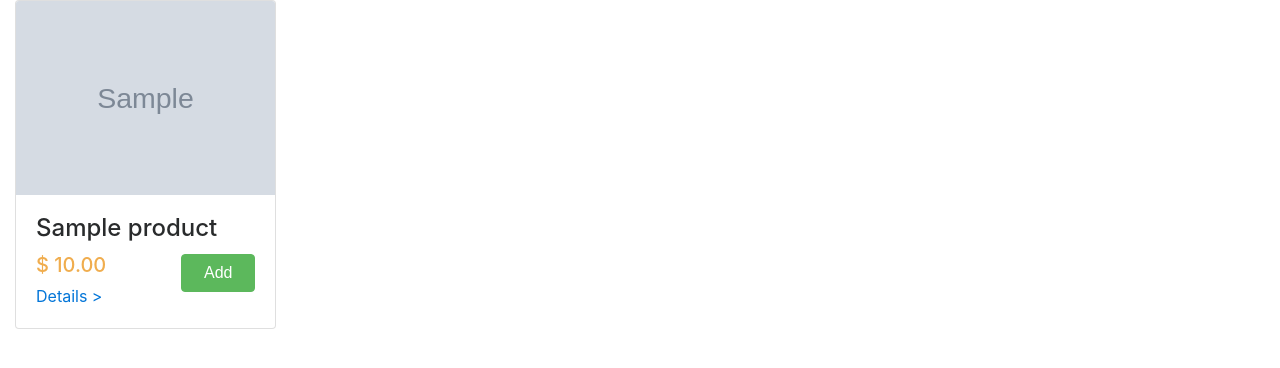
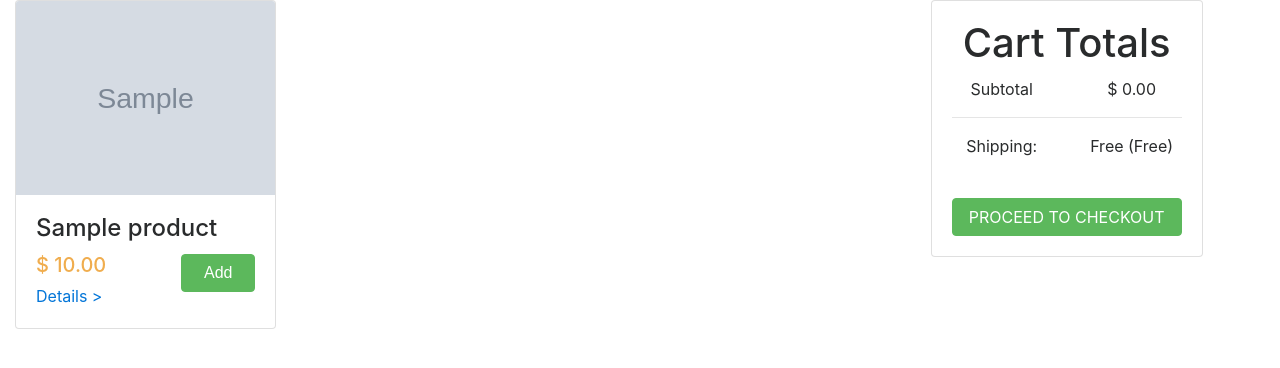
Before and after one commit to NikiSchlifke/php_niki_schlifke-codereview_week08, a PHP site: page / in a window 1280 px wide. Shown: the top 368 px of the page. Run offline with PHP 8.4, Linux system fonts and the light colour scheme; tables that the repository leaves empty hold one stand-in row (values such as "Sample post"); grey boxes marked "Sample" are stand-in pictures; style sheets or scripts are compiled from the project's sources; some libraries are stand-ins or nearby versions.

Commit message:
add shopping cart total display

```diff
--- a/index.php
+++ b/index.php
@@ -21,7 +21,31 @@
         <div class="col-md-8 card-columns" id="product-catalog">
 
         </div>
-        <div class="col-md-4" id="product-cart">
+        <div class="col-md-4 text-center" id="product-cart">
+            <div class="row">
+                <div class="col-xs-12" id="product-cart-items">
+
+                </div>
+            </div>
+
+                    <div class="card" id="cart-total-card">
+                        <div class="card-block">
+                            <h1 class="card-title">Cart Totals</h1>
+                            <div class="row">
+                                <div class="col-xs-12 col-md-6 card-text">Subtotal</div>
+                                <div class="col-xs-12 col-md-6 card-text" id="total-price">$ 0.00</div>
+                            </div>
+                            <hr>
+                            <div class="row">
+                                <div class="col-xs-12 col-md-6 card-text">Shipping:</div>
+                                <div class="col-xs-12 col-md-6 card-text" id="total-shipping">Free (Free)</div>
+                            </div>
+                        </div>
+                        <div class="card-block">
+                            <a href="#" class="btn btn-success checkout-buttons">PROCEED TO CHECKOUT</a>
+                        </div>
+
+                    </div>
 
 
         </div>
--- a/scripts/product.js
+++ b/scripts/product.js
@@ -1,4 +1,5 @@
 function Product(args, cartDOM) {
+    this.totalPrice = 0;
     this.cartDOM = cartDOM;
     this.name = args.name;
     this.price = Number(args.price);
@@ -21,7 +22,8 @@ function Product(args, cartDOM) {
             piece_s = ' piece: ';
         }
         this.cartCountDOM.text(count + piece_s);
-        this.cartPriceTotalDOM.text('$ ' + (this.price * count).toFixed(2));
+        this.totalPrice = this.price * count;
+        this.cartPriceTotalDOM.text('$ ' + this.totalPrice.toFixed(2));
     };
 
 
@@ -46,7 +48,7 @@ function Product(args, cartDOM) {
                                     self.cartDOM.append(self.cartItem());
                                 }
                                 self.setCount(count);
-
+                                updateTotalPrice();
                             }
                         ))
                 )));
@@ -58,14 +60,18 @@ function Product(args, cartDOM) {
         var self = this;
         var dom = $('<div class="card mb-3">');
         dom.append($('<div class="row">').append(
-            $('<div class="col-md-5 pr-0">')
-                .append($('<img class="card-img-left img-fluid">').attr('src', this.fileName).attr('alt', this.altText))
+            $('<div class="col-md-4 pr-0">')
+                .append($('<img class="card-img-left img-fluid">')
+                    .attr('src', this.fileName).attr('alt', this.altText))
             ).append(
-            $('<div class="col-md-7 pl-0">').append($('<div class="card-block py-0">').append(
+            $('<div class="col-md-8 pl-0">').append($('<div class="card-block py-0">').append(
                 $('<ul class="list-group list-group-flush">')
                     .append($('<li class="list-group-item row p-0">')
-                        .append($('<div class="col-md-6">').append(this.cartNameDOM))
-                        .append($('<div class="col-md-6">').append($('<h6 class="text-warning">').text('$ ' + this.price.toFixed(2))))
+                        .append($('<div class="col-md-6">')
+                            .append(this.cartNameDOM))
+                        .append($('<div class="col-md-6">')
+                            .append($('<h6 class="text-warning">')
+                                .text('$ ' + this.price.toFixed(2))))
                     )
                     .append($('<li class="list-group-item row p-0">')
                         .append($('<div class="col-md-6">').append(this.cartCountDOM))
@@ -73,8 +79,9 @@ function Product(args, cartDOM) {
             ).append($('<div class="card-block row py-0">')
                 .append($('<div class="col-md-3">')
                     .append($('<button class="btn btn-success">+</button>').click(function () {
-                        var count = addProductToCart(self.uuid);
-                        self.setCount(count);
+                            var count = addProductToCart(self.uuid);
+                            self.setCount(count);
+                            updateTotalPrice();
                         })
                     )
                 ).append($('<div class="col-md-6 text-center">').append(
@@ -83,10 +90,11 @@ function Product(args, cartDOM) {
                 .append($('<div class="col-md-3">')
                     .append($('<button class="btn btn-danger">-</button>').click(function () {
                             var count = removeProductFromChart(self.uuid);
-                            if (count < 1) {
+                            self.setCount(count);
+                            updateTotalPrice();
+                        if (count < 1) {
                                 dom.remove();
                             } else {
-                                self.setCount(count);
                             }
                         })
                     )
@@ -99,11 +107,22 @@ function Product(args, cartDOM) {
     };
 }
 var catalogItems = [];
+function updateTotalPrice() {
+    var total = 0;
+    for (product in catalogItems) {
+        if (catalogItems.hasOwnProperty(product)) {
+            total += catalogItems[product].totalPrice;
+        }
+    }
+    console.log(total);
+    $('#total-price').text('$ '+total.toFixed(2));
+}
+
 
 $(document).ready(function () {
 
     var catalogDOM = $('#product-catalog');
-    var cartDOM = $('#product-cart');
+    var cartDOM = $('#product-cart-items');
     $.getJSON('getProducts.php', function (items) {
         items.forEach(function (item) {
             var product = new Product(item, cartDOM);
@@ -115,6 +134,7 @@ $(document).ready(function () {
                 cartDOM.append(product.cartItem());
             }
         });
+        updateTotalPrice();
     });
 
 });
--- a/scss/main.scss
+++ b/scss/main.scss
@@ -1,4 +1,7 @@
 .card {
   display: inline-block;
+}
+
+.checkout-buttons {
 
 }
```
Also changed, not shown: scripts/cart.js (line endings or trailing spaces).
